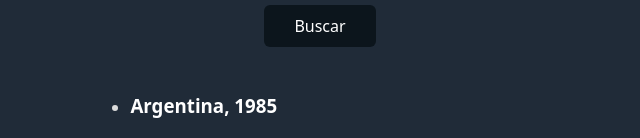
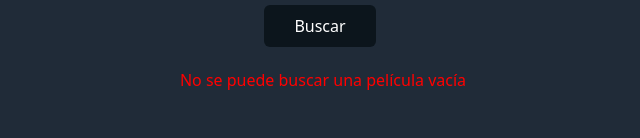
Before and after one commit to alejoevilches/react-moviefinder, a React (Vite) app: page / in a window 1280 px wide. Shown: the part 175-313 px from the top of the page, without its empty margins (317-957 px from the left). Built offline with nearby package versions, Linux system fonts and the light colour scheme.

Commit message:
add error handling on search

```diff
--- a/src/App.jsx
+++ b/src/App.jsx
@@ -1,13 +1,43 @@
 import './App.css'
+import { useState, useEffect } from 'react';
 import { Movies } from './components/Movies'
 import { useMovies } from './hooks/useMovies';
 
+function useSearch(){
+  const [search, updateSearch]=useState("");
+  const [error, setError]=useState(null);
+
+  useEffect(() => {
+    if (search === '') {
+      setError('No se puede buscar una película vacía')
+      return
+    }
+
+    if (search.match(/^\d+$/)) {
+      setError('No se puede buscar una película con un número')
+      return
+    }
+
+    if (search.length < 3) {
+      setError('La búsqueda debe tener al menos 3 caracteres')
+      return
+    }
+
+    setError(null)
+  }, [search])
+
+  return {search, updateSearch, error}
+}
+
 function App() {
   const {movies:mappedMovies}=useMovies();
+  const {search, updateSearch, error} = useSearch();
   const handleSubmit=(e)=>{
     e.preventDefault();
-    const data=new FormData(e.target);
-    const query=data.get("query");
+    console.log({search})
+    }
+  const handleChange=(e)=>{
+    updateSearch(e.target.value);
   }
   return (
     <div className='page'>
@@ -15,9 +45,10 @@ function App() {
       <header>
         <form className='form' onSubmit={handleSubmit}>
           <label htmlFor="movie-name">¿Que pelicula querés buscar?</label>
-          <input name="query" type="text" id="movie-name" placeholder='Licorice Pizza, Everything Everywhere All At Once...' />
+          <input value={search} onChange={handleChange} name="query" type="text" id="movie-name" placeholder='Licorice Pizza, Everything Everywhere All At Once...' />
           <button type='submit'>Buscar</button>
         </form>
+        {error && <p style={{ color: 'red' }}>{error}</p>}
       </header>
       <main>
         <Movies movies={mappedMovies}/>
```
